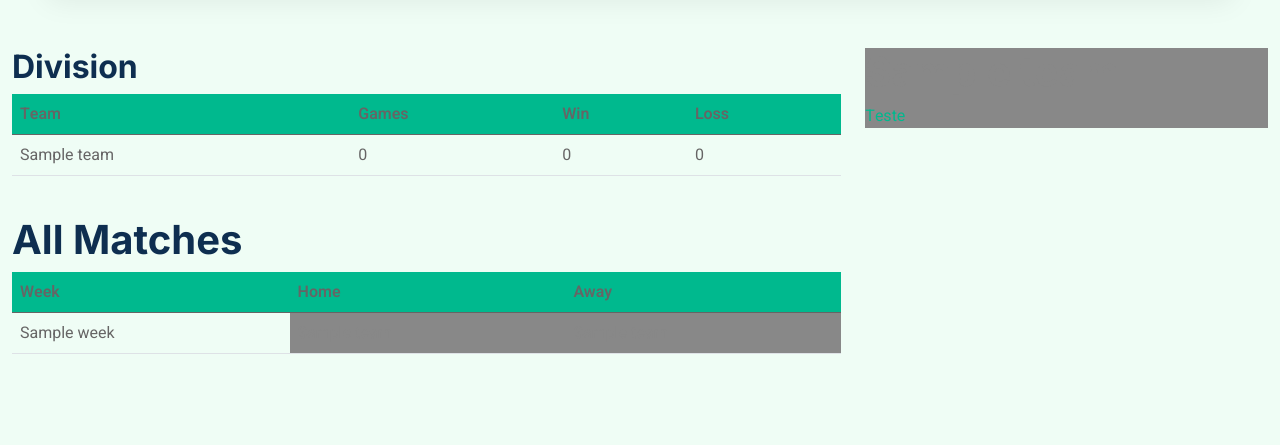
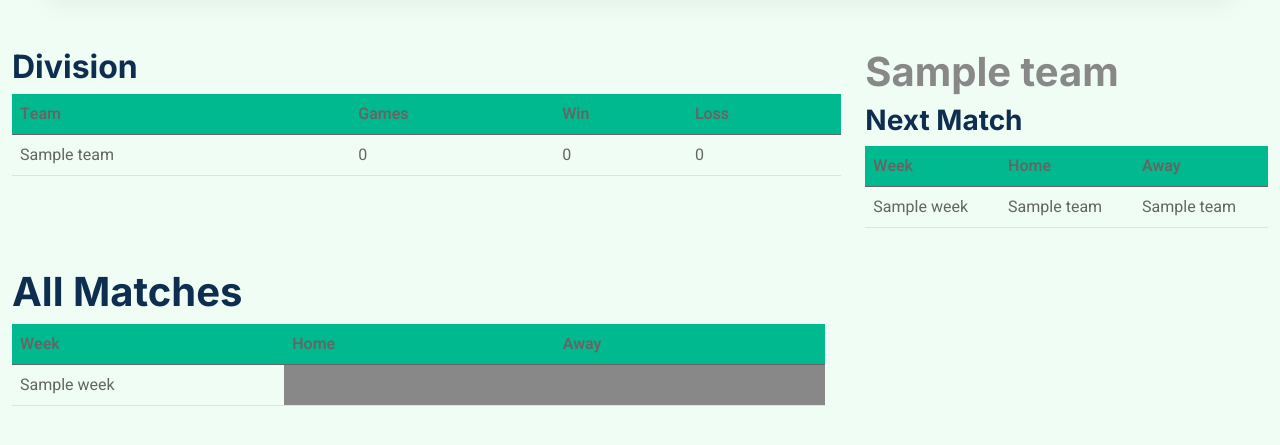
Before and after one commit to peidrao/nfl-game, a Django app: page /account/ in a window 1280 px wide. Shown: the part 120-565 px from the top of the page. Run offline with Django 4.2, Linux system fonts and the light colour scheme; a user stored in the database is signed in; tables that the repository leaves empty hold one stand-in row (values such as "Sample post"); some libraries are stand-ins or nearby versions.

Commit message:
feat: account next match

```diff
--- a/src/templates/account/account.html
+++ b/src/templates/account/account.html
@@ -28,19 +28,32 @@
             </table>
         </div>
         <div class="col-md-4">
-            <div style="background-color:{{team.primary_color}};">
-                <h1 style="color: {{team.secondary_color}};">{{team.name}}</h1>
+            <h1 style="color: {{team.primary_color}};">{{team.name}}</h1>
 
-                {% if is_start %}
-                <a href="">Teste</a>
-                {% else %}
-                    <button type="submit" class="button-start-season btn-primary">Start the season</button>
-                {% endif %}
+            {% if is_start %}
+            <h3>Next Match</h3>
+
+            <table class="table">
+                <thead class="bg-primary">
+                    <tr>
+                        <th>Week</th>
+                        <th>Home</th>
+                        <th>Away</th>
+                    </tr>
+                </thead>
+                <tbody>
+                  <td>{{match.match.week.name}}</td>
+                  <td>{{match.match.home.name}}</td>
+                  <td>{{match.match.away.name}}</td>
+                </tbody>
+
+            </table>
+            {% else %}
+            <button type="submit" class="button-start-season btn-primary">Start the season</button>
+            {% endif %}
 
 
-            </div>
         </div>
-    </div>
 
     <div class="row mt-4">
         <div class="col-md-8">
--- a/src/user/models.py
+++ b/src/user/models.py
@@ -54,6 +54,7 @@
     match = models.ForeignKey(Match, on_delete=models.SET_NULL, null=True)
     scoreboard_home = models.IntegerField(default=0)
     scoreboard_away = models.IntegerField(default=0)
+    is_closed = models.BooleanField(default=False)
 
     class Meta:
         verbose_name = _("game week")
--- a/src/user/views.py
+++ b/src/user/views.py
@@ -6,7 +6,6 @@
 from rest_framework import views, status
 from rest_framework.response import Response
 from rest_framework.permissions import IsAuthenticated
-
 
 from game.models import Match, Season
 from team.models import Team
@@ -20,11 +19,15 @@
     def get(self, request) -> HTTPResponse:
         context = {}
         try:
-            team = request.user.teamprofile_set.all().first().team
-            context["team"] = team
-            context["teams"] = Team.objects.filter(division=team.division)
-            context["matches"] = Match.objects.filter(Q(Q(home=team) | Q(away=team)))
+            profile = request.user.teamprofile_set.all().first()
+            context["team"] = profile.team
+            query = Q(Q(home=profile.team) | Q(away=profile.team))
+            context["teams"] = Team.objects.filter(division=profile.team.division)
+            context["matches"] = Match.objects.filter(query)
             context["is_start"] = request.user.is_start
+            context["match"] = GameWeek.objects.filter(
+                season=profile.seasonprofile_set.last()
+            ).last()
         except Exception as e:
             print(e)
         return render(request, self.template_name, context)
```
Also changed, not shown: src/user/migrations/0005_gameweek_is_closed.py (added).
